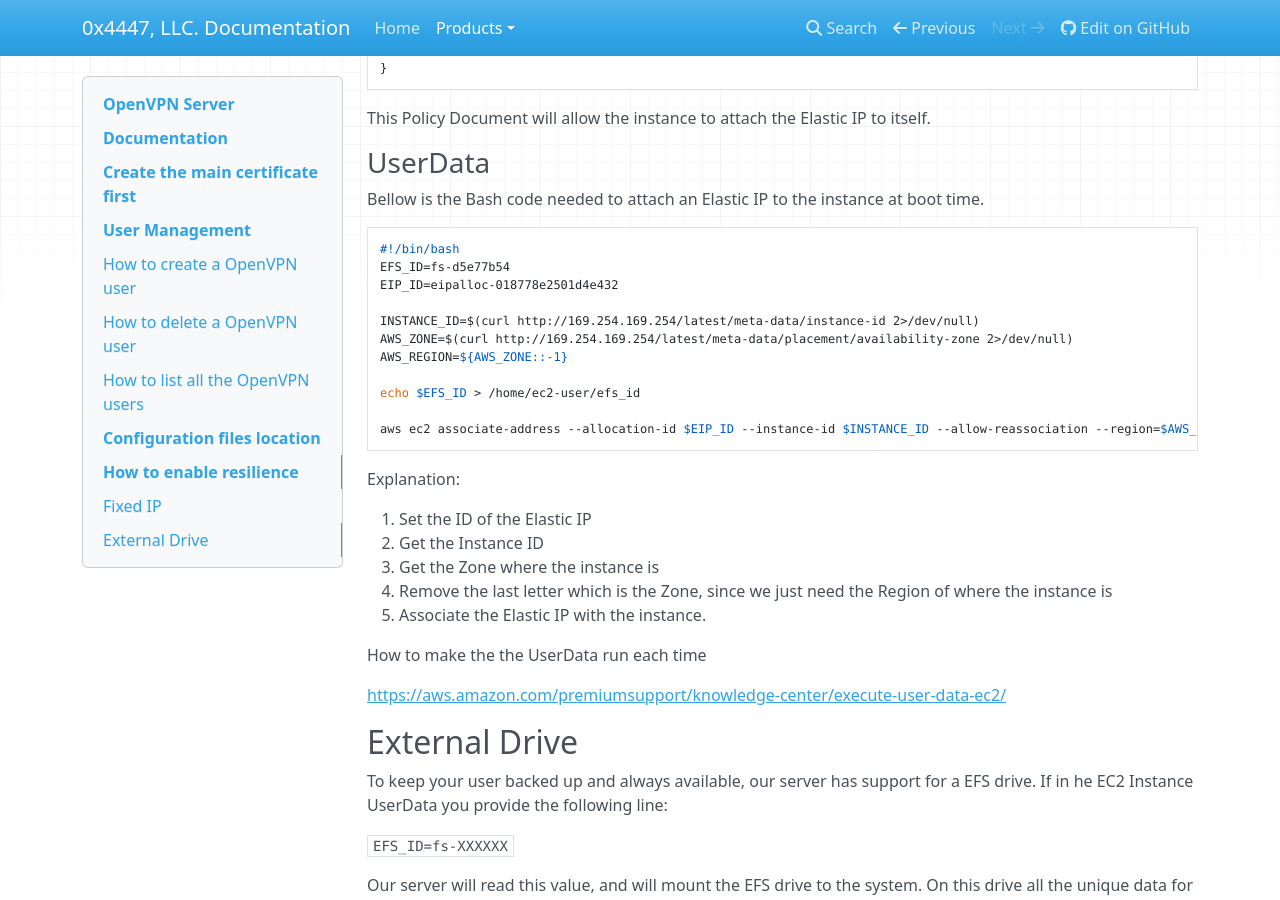
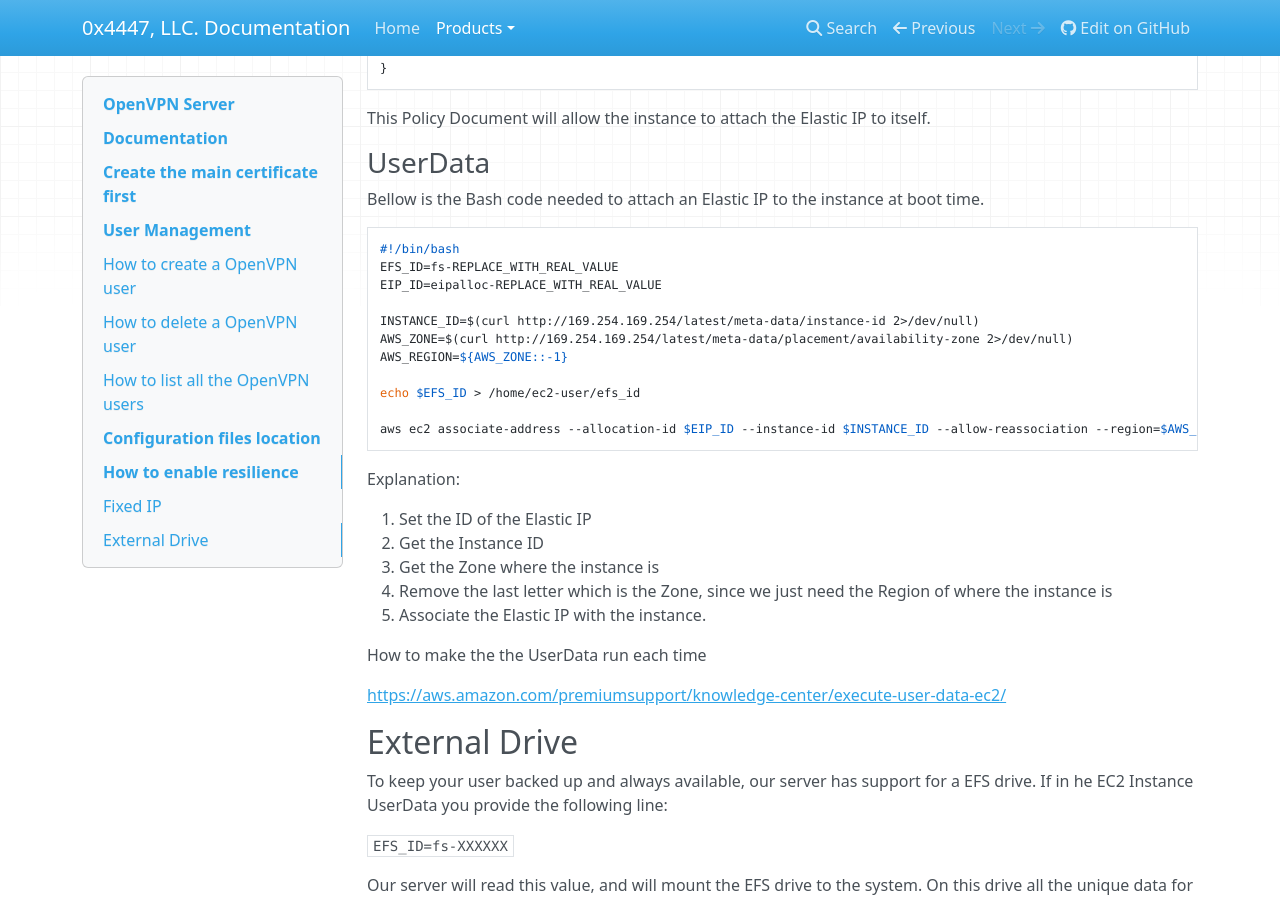
Before and after one commit to 0x4447-office/0x4447_webpage_documentation, an MkDocs documentation site: the page built from docs/products/openvpn-server.md, in a window 1280 px wide and 900 px high, scrolled down 2178 px. Built offline with MkDocs 1.6.1, drawn with Linux system fonts in a browser that asks for light colours; nearby versions of some CDN libraries.

Commit message:
Dynamic values

````diff
--- a/docs/products/openvpn-server.md
+++ b/docs/products/openvpn-server.md
@@ -91,8 +91,8 @@ Bellow is the Bash code needed to attach an Elastic IP to the instance at boot t
 
 ```bash
 #!/bin/bash
-EFS_ID=fs-d5e77b54
-EIP_ID=eipalloc-018778e2501d4e432
+EFS_ID=fs-REPLACE_WITH_REAL_VALUE
+EIP_ID=eipalloc-REPLACE_WITH_REAL_VALUE
 
 INSTANCE_ID=$(curl http://169.254.169.254/latest/meta-data/instance-id 2>/dev/null)
 AWS_ZONE=$(curl http://169.254.169.254/latest/meta-data/placement/availability-zone 2>/dev/null)
````
